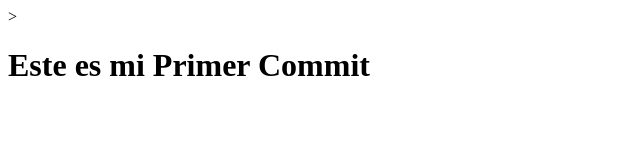
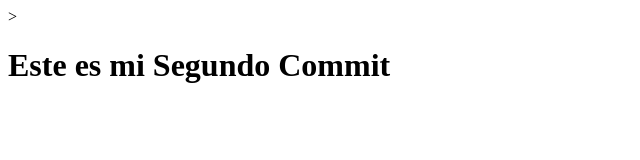
Before and after one commit to rchernandezd/TestGit, a plain HTML site: page index.html in a window 1280 px wide. Shown: the whole page, without its empty margins (0-640 px from the left). Drawn offline with Linux system fonts and the light colour scheme.

Commit message:
Segundo Commit

```diff
--- a/index.html
+++ b/index.html
@@ -7,6 +7,6 @@
     <title>Primera Prueba</title>
 </head>
 <body>
-    <h1>Este es mi Primer Commit</h1>
+    <h1>Este es mi Segundo Commit</h1>
 </body>
 </html>
```
